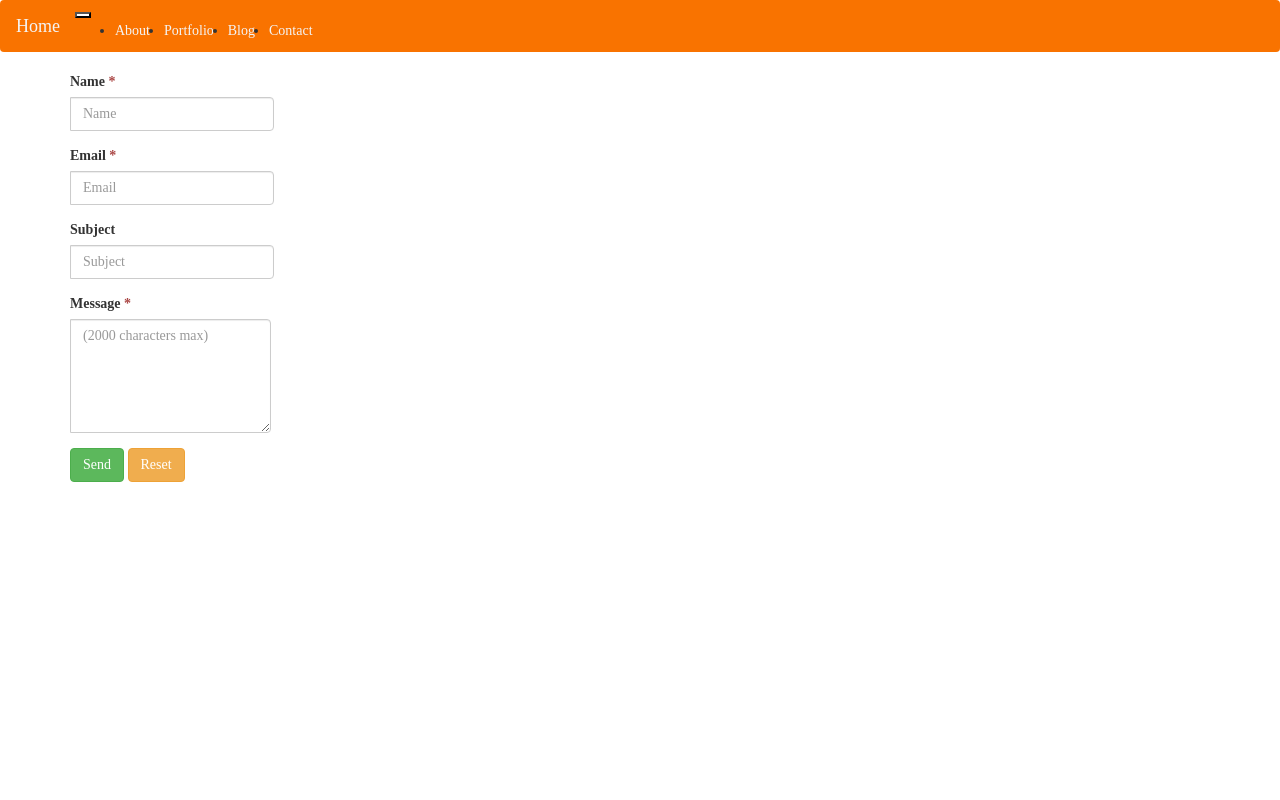
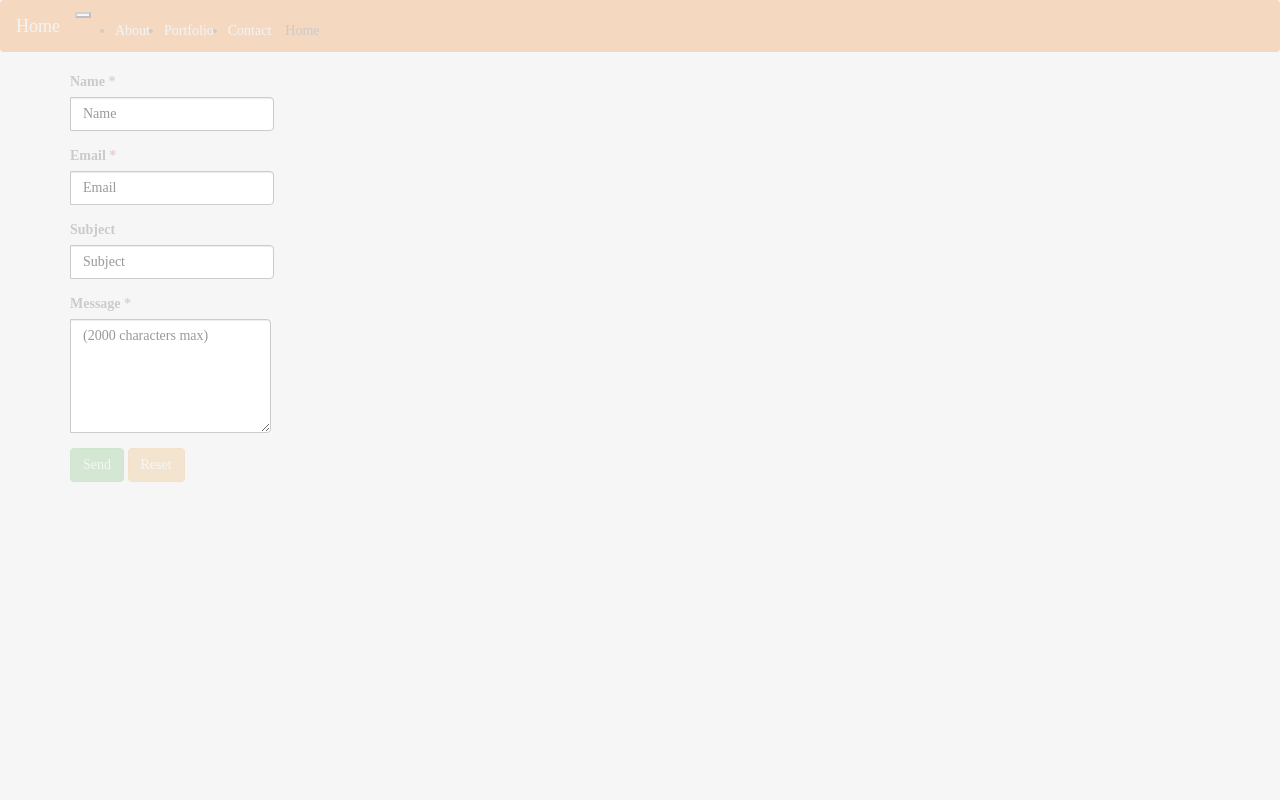
Before and after one commit to berninagray/bernina-gray, a PHP site: page /documentation/main.html in a window 1280 px wide. Run offline with PHP 8.4, Linux system fonts and the light colour scheme; some libraries are stand-ins or nearby versions.

Commit message:
Adding Css

```diff
--- a/public_html/documentation/main.css
+++ b/public_html/documentation/main.css
@@ -11,7 +11,22 @@
 
 .navbar-toggler{  background:#fff !important;}
 
+/*header style*/
+.header{
+	background-image: url('lukachukai.jpg');
+	background-attachment: fixed;
+	background-size: cover;
+	background-position: center;
+}
 
+.overlay{
+	position: absolute;
+	min-height: 100%;
+	min-width: 100%;
+	left: 0;
+	top: 0;
+	background: rgba(244, 244, 244, 0.79);
+}
 
 body {
 	font-family: 'Arvo', serif;
--- a/public_html/documentation/main.html
+++ b/public_html/documentation/main.html
@@ -27,7 +27,6 @@
 			<script src="js/form-validate.js"></script>
 
 			<title>Bernina Gray Portfolio</title>
-			<style type="text/css"></style>
 		</head>
 	<body>
 		<!-- navbar -->
@@ -36,19 +35,19 @@
 			<button class="navbar-toggler" type="button" data-toggle="collapse" data-target="#navbarSupportedContent" aria-controls="navbarSupportedContent" aria-expanded="false" aria-label="Toggle navigation">
 				<span class="navbar-toggler-icon"></span>
 			</button>
-			<div class="collapse navbar-collapse " id="navbarSupportedContent">     <ul class="navbar-nav mr-4">
+			<div class="collapse navbar-collapse " id="navbarSupportedContent">Home<ul class="navbar-nav mr-4">
 				<li class="nav-item">
 					<a class="nav-link" data-value="about" href="#">About</a>        </li>
 				<li class="nav-item">
 					<a class="nav-link " data-value="portfolio"href="#">Portfolio</a>
-				</li>
-				<li class="nav-item">
-					<a class="nav-link " data-value="blog" href="#">Blog</a>         </li>
 				<li class="nav-item">
 					<a class="nav-link " data-value="contact" href="#">Contact</a>       </li>
 			</ul>
 			</div></nav>
-			<!-- end navbar -->
+			<!-- header -->
+		<header class="header">
+			<div class="overlay"></div>
+		</header>
 
 
 				<!-- contact form -->
@@ -103,11 +102,11 @@
 		</form>
 
 		<!--empty area for form error/success output-->
-		<div class="row">
+			<div class="row">
 			<div class="col-xs-12">
 				<div id="output-area"></div>
 			</div>
 		</div>
-	</div>
+			<script type="text/javascript" src='js/main.js'></script>
 	</body>
 </html>
--- a/public_html/js/main.js
+++ b/public_html/js/main.js
@@ -1,5 +1,6 @@
 $(document).ready(function(){
 	$("form").validate({
+
 		// setup handling of form errors
 		debug: true,
 		errorClass: "alert alert-danger",
```
